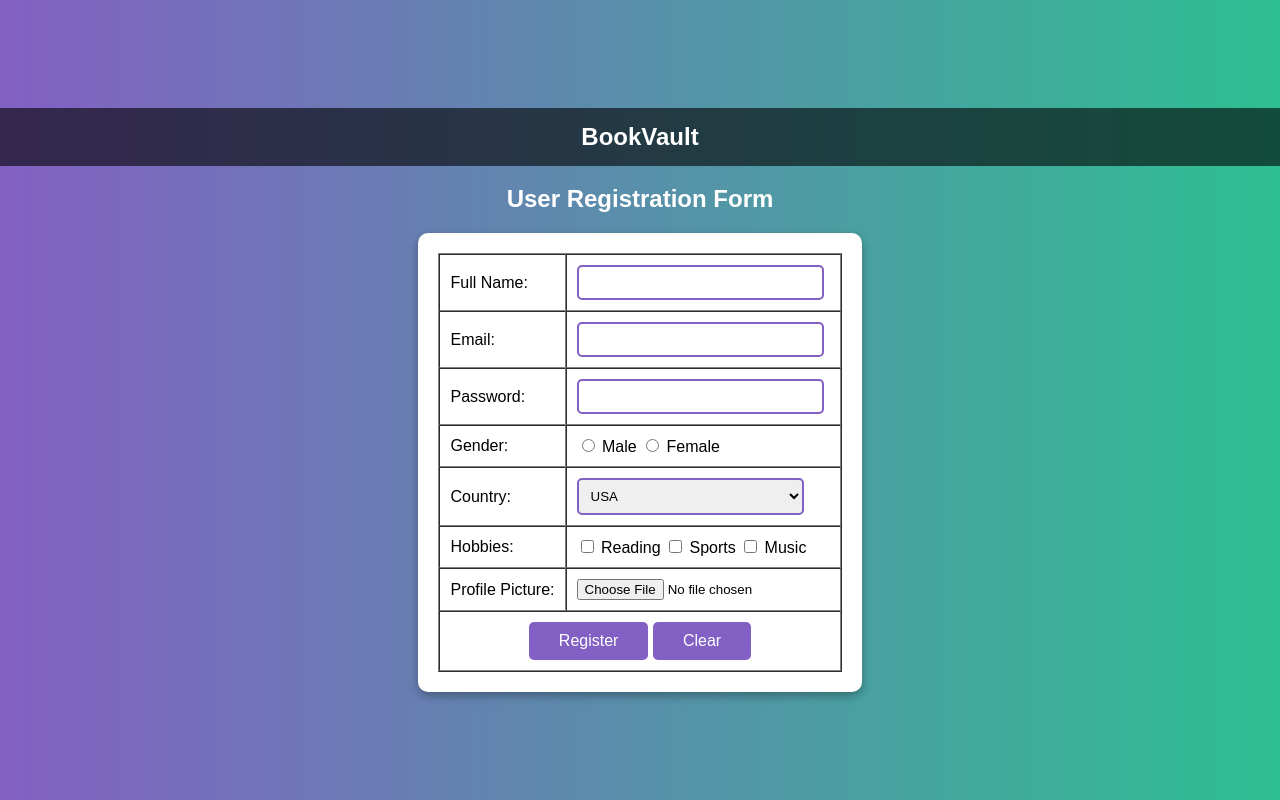
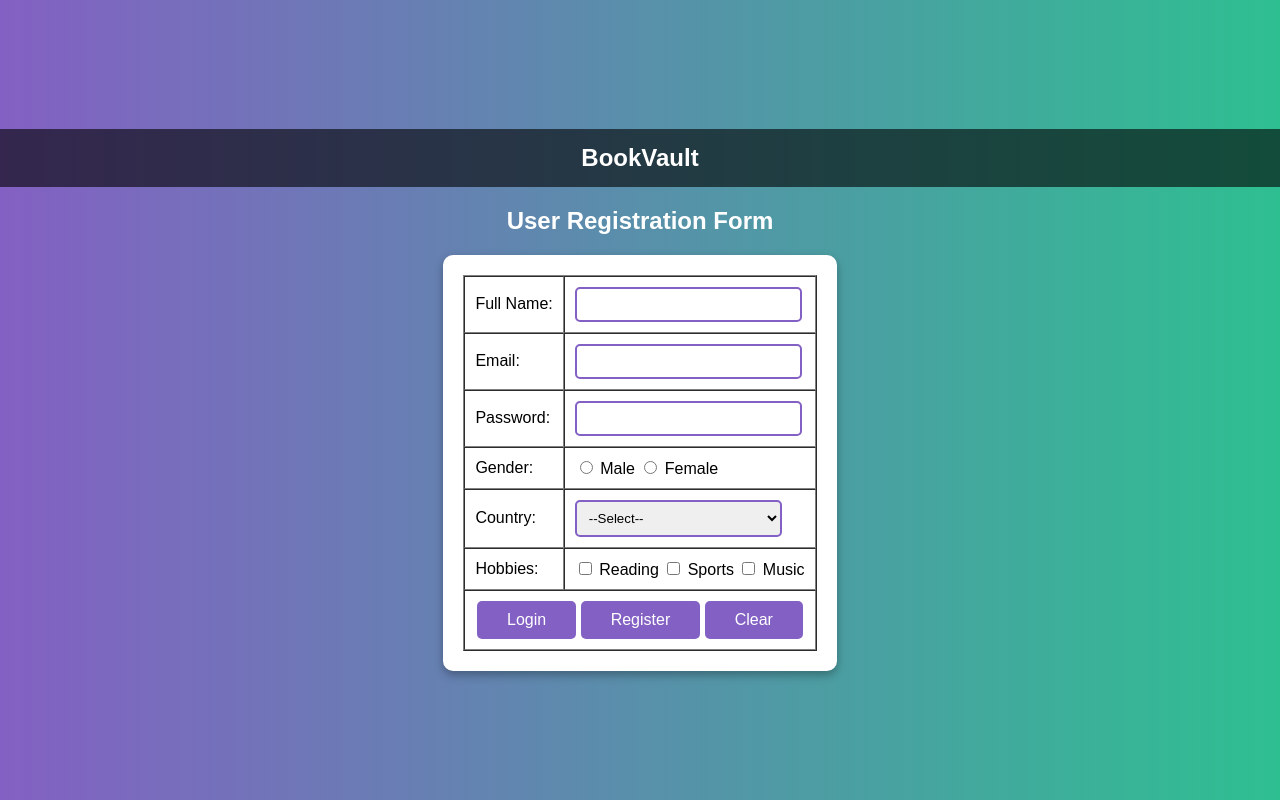
Before and after one commit to jubayerAhmd/BookVault-Web-Application, a PHP site: page /SignUp.php in a window 1280 px wide. Run offline with PHP 8.4, Linux system fonts and the light colour scheme.

Commit message:
Update SignUp.php

```diff
--- a/SignUp.php
+++ b/SignUp.php
@@ -3,42 +3,53 @@
 <head>
     <title>User SignUp</title>
     <link rel="stylesheet" href="./CSS/SignUpStyle.css">
-
+    <script src="./JS/SignUpValidation.js" defer></script>
+    <script src="./JS/SignUpToLogin.js" defer></script>
 </head>
 <body>
 
 <header class="header">
-    <?php
-    echo "BookVault "
-    ?>
+    <?php echo "BookVault"; ?>
 </header>
 
 <h2>User Registration Form</h2>
-    <form>
+
+<form id="signupForm" onsubmit="return validateForm()" method="POST" enctype="multipart/form-data">
     <table border="1" cellpadding="5" cellspacing="0">
         <tr>
             <td>Full Name:</td>
-                <td><input type="text" name="fullname" required></td>
+            <td>
+                <input type="text" id="fullname" name="fullname">
+                <span id="nameError" style="color:red;"></span>
+            </td>
         </tr>
         <tr>
             <td>Email:</td>
-                <td><input type="email" name="email" required></td>
+            <td>
+                <input type="email" id="email" name="email">
+                <span id="emailError" style="color:red;"></span>
+            </td>
         </tr>
         <tr>
             <td>Password:</td>
-                <td><input type="password" name="password" required></td>
+            <td>
+                <input type="password" id="password" name="password">
+                <span id="passwordError" style="color:red;"></span>
+            </td>
         </tr>
         <tr>
             <td>Gender:</td>
             <td>
                 <input type="radio" name="gender" value="Male"> Male
                 <input type="radio" name="gender" value="Female"> Female
+                <span id="genderError" style="color:red;"></span>
             </td>
         </tr>
         <tr>
             <td>Country:</td>
             <td>
                 <select name="country">
+                    <option value="">--Select--</option>
                     <option value="USA">USA</option>
                     <option value="UK">UK</option>
                     <option value="India">India</option>
@@ -58,16 +69,14 @@
             </td>
         </tr>
         <tr>
-                <td>Profile Picture:</td>
-                <td><input type="file" name="profile_pic"></td>
-            </tr>
-            <tr>
             <td colspan="2" align="center">
+                <input type="submit" onclick="goToLogin()" style="cursor: pointer;" value="Login">
                 <input type="submit" value="Register">
                 <input type="reset" value="Clear">
             </td>
         </tr>
     </table>
 </form>
+
 </body>
 </html>
```
Lines whose indentation alone changed are shown as unchanged.
